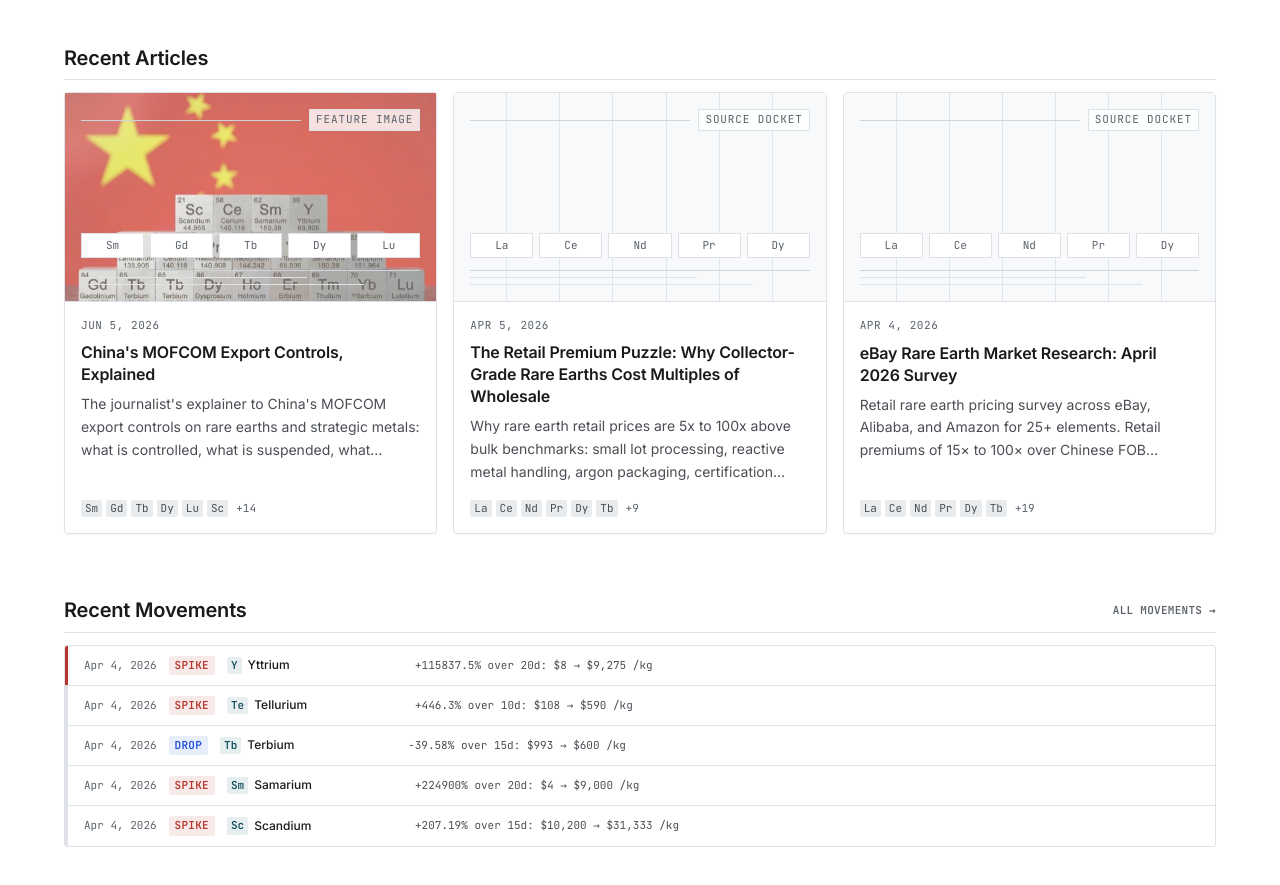
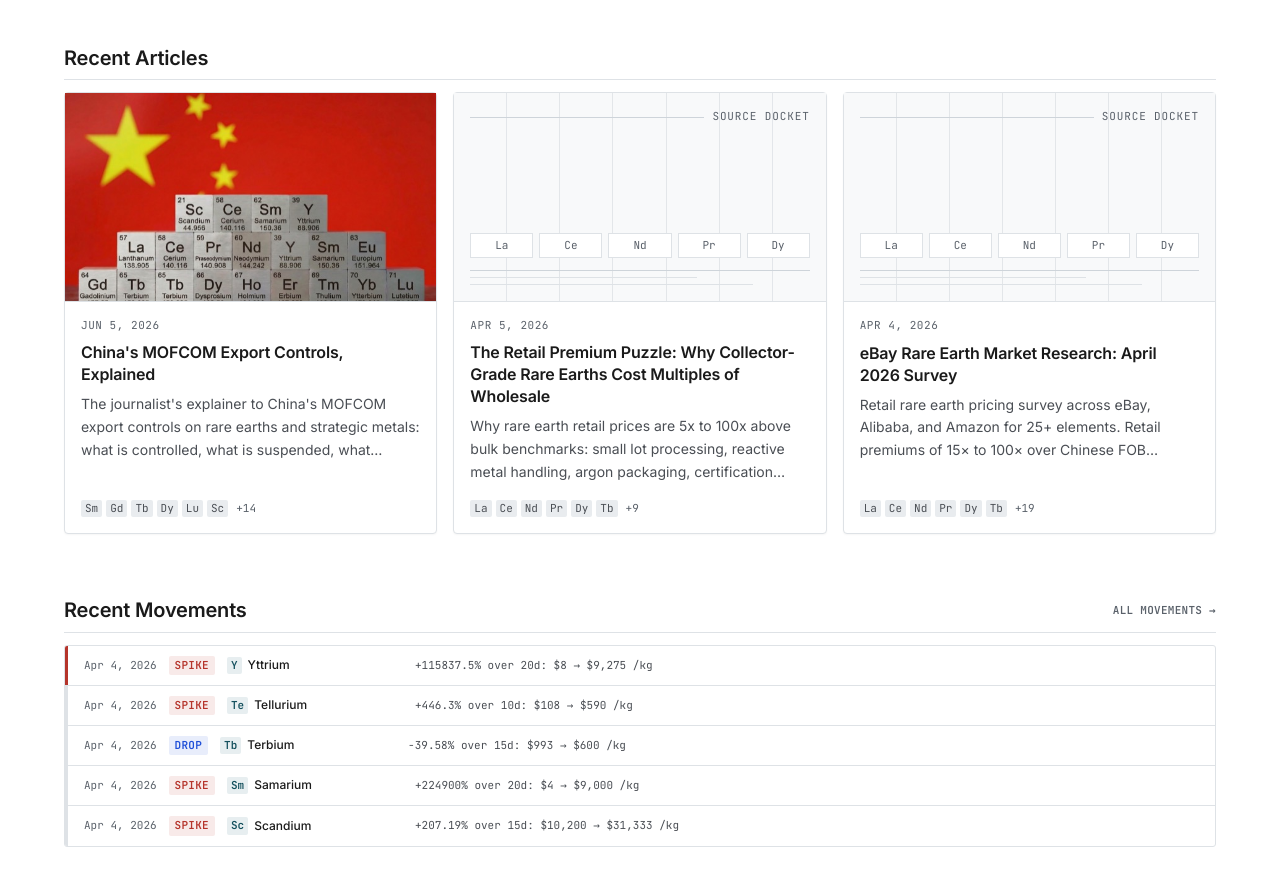
Before and after one commit to mironovb/lanthanides.io, a Next.js app: page / in a window 1280 px wide. Shown: the part 1730-2615 px from the top of the page. Built offline with nearby package versions, Linux system fonts and the light colour scheme.

Commit message:
Clean article preview images

```diff
--- a/components/news/ArticleCard.tsx
+++ b/components/news/ArticleCard.tsx
@@ -20,9 +20,33 @@ function ArticleVisual({
   featured?: boolean;
 }) {
   const { frontMatter: fm } = article;
+  const image = fm.image_thumb ?? fm.image;
+
+  if (image) {
+    return (
+      <Link
+        href={href}
+        aria-label={`Read ${fm.title}`}
+        className={cn(
+          'relative block overflow-hidden bg-raised',
+          featured
+            ? 'min-h-[18rem] border-t border-border md:h-full md:border-l md:border-t-0'
+            : 'aspect-[16/9] border-b border-border',
+        )}
+      >
+        <Image
+          src={`/assets/images/${image}`}
+          alt=""
+          fill
+          sizes={featured ? '(max-width: 768px) 100vw, 42vw' : '(max-width: 640px) 100vw, 33vw'}
+          className="object-cover"
+        />
+      </Link>
+    );
+  }
+
   const chips = fm.elements?.slice(0, featured ? 8 : 5) ?? [];
   const rails = Array.from({ length: 7 }, (_, i) => i);
-  const image = fm.image_thumb ?? fm.image;
 
   return (
     <Link
@@ -35,18 +59,6 @@ function ArticleVisual({
           : 'aspect-[16/9] border-b border-border',
       )}
     >
-      {image ? (
-        <>
-          <Image
-            src={`/assets/images/${image}`}
-            alt=""
-            fill
-            sizes={featured ? '(max-width: 768px) 100vw, 42vw' : '(max-width: 640px) 100vw, 33vw'}
-            className="object-cover"
-          />
-          <span className="absolute inset-0 bg-base/35" aria-hidden="true" />
-        </>
-      ) : (
       <div className="absolute inset-0 grid grid-cols-7 opacity-80" aria-hidden="true">
         {rails.map((rail) => (
           <span
@@ -55,11 +67,10 @@ function ArticleVisual({
           />
         ))}
       </div>
-      )}
       <div className="absolute inset-x-4 top-4 flex items-center gap-2" aria-hidden="true">
         <span className="h-px flex-1 bg-border-strong" />
-        <span className="border border-border bg-base/80 px-1.5 py-0.5 font-mono text-2xs uppercase tracking-caps text-fg-dim">
-          {image ? 'Feature image' : 'Source docket'}
+        <span className="font-mono text-2xs uppercase tracking-caps text-fg-dim">
+          Source docket
         </span>
       </div>
       <div className="absolute inset-x-4 bottom-4 space-y-3" aria-hidden="true">
```
Lines whose indentation alone changed are shown as unchanged.
